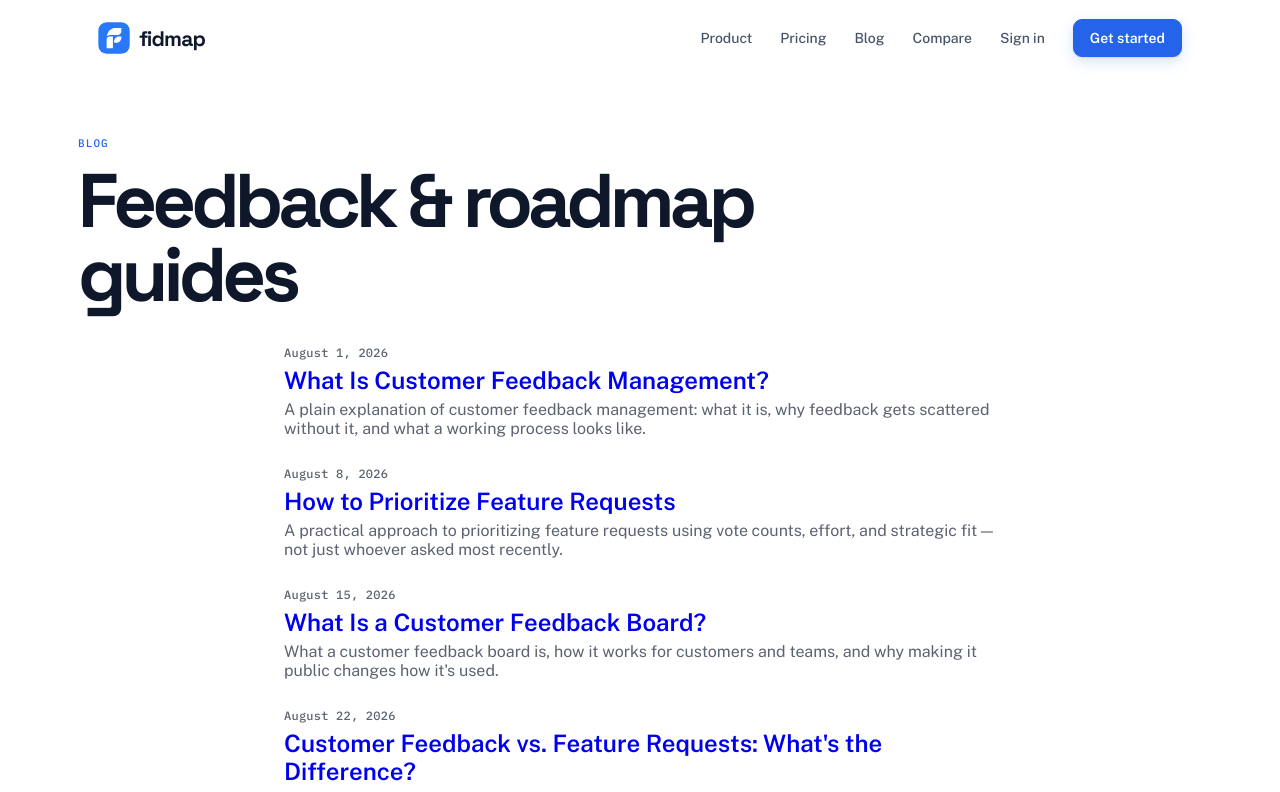
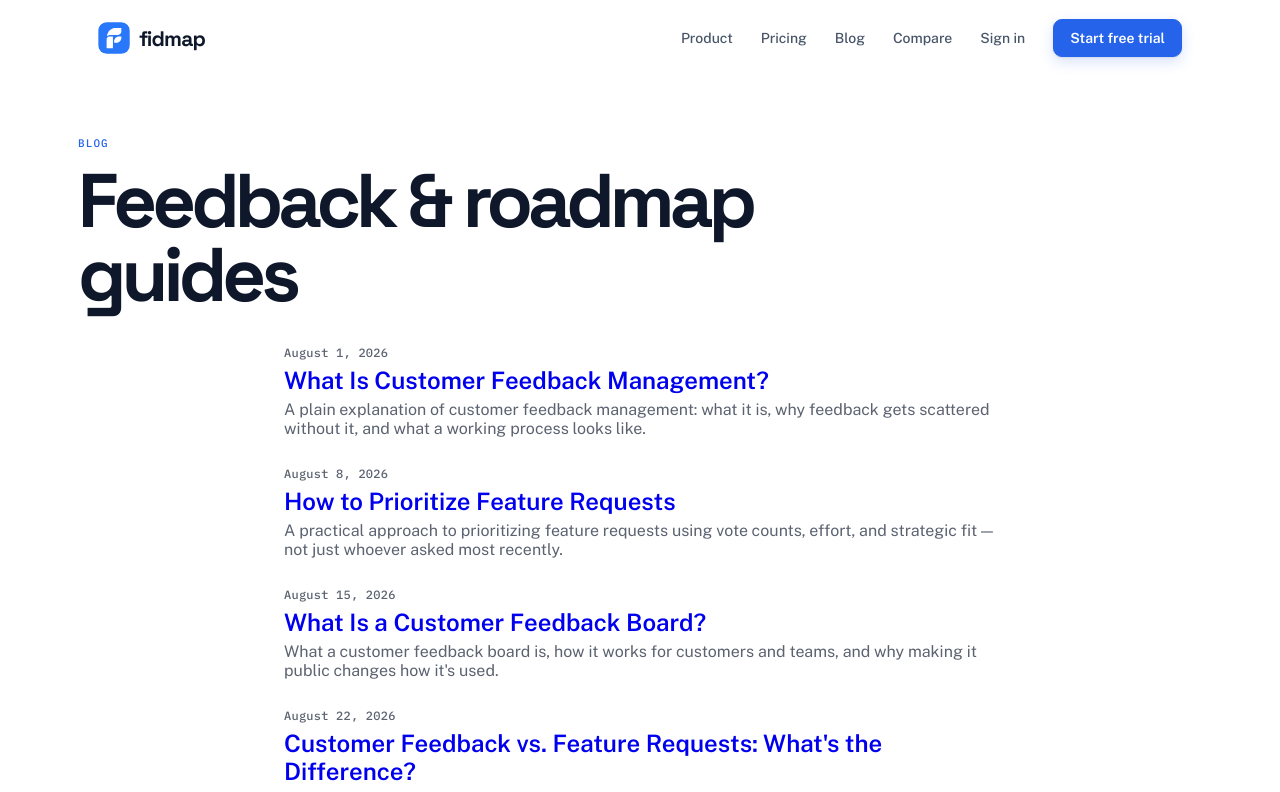
Before and after one commit to Adagash05/Fidmap_Front, a React (Vite) app: page /blog in a window 1280 px wide. Shown: the top 792 px of the page. Built offline with nearby package versions, Linux system fonts and the light colour scheme; no server answers.

Commit message:
minor change

```diff
--- a/src/layouts/MarketingLayout.jsx
+++ b/src/layouts/MarketingLayout.jsx
@@ -34,7 +34,7 @@ const MarketingLayout = ({ children }) => (
         <Link to="/alternatives">Compare</Link>
         <a href={`${APP_URL}/sign-in`}>Sign in</a>
         <a href={`${APP_URL}/register`} className="fm-btn-primary">
-          Get started
+          Start free trial
         </a>
       </nav>
     </header>
```
